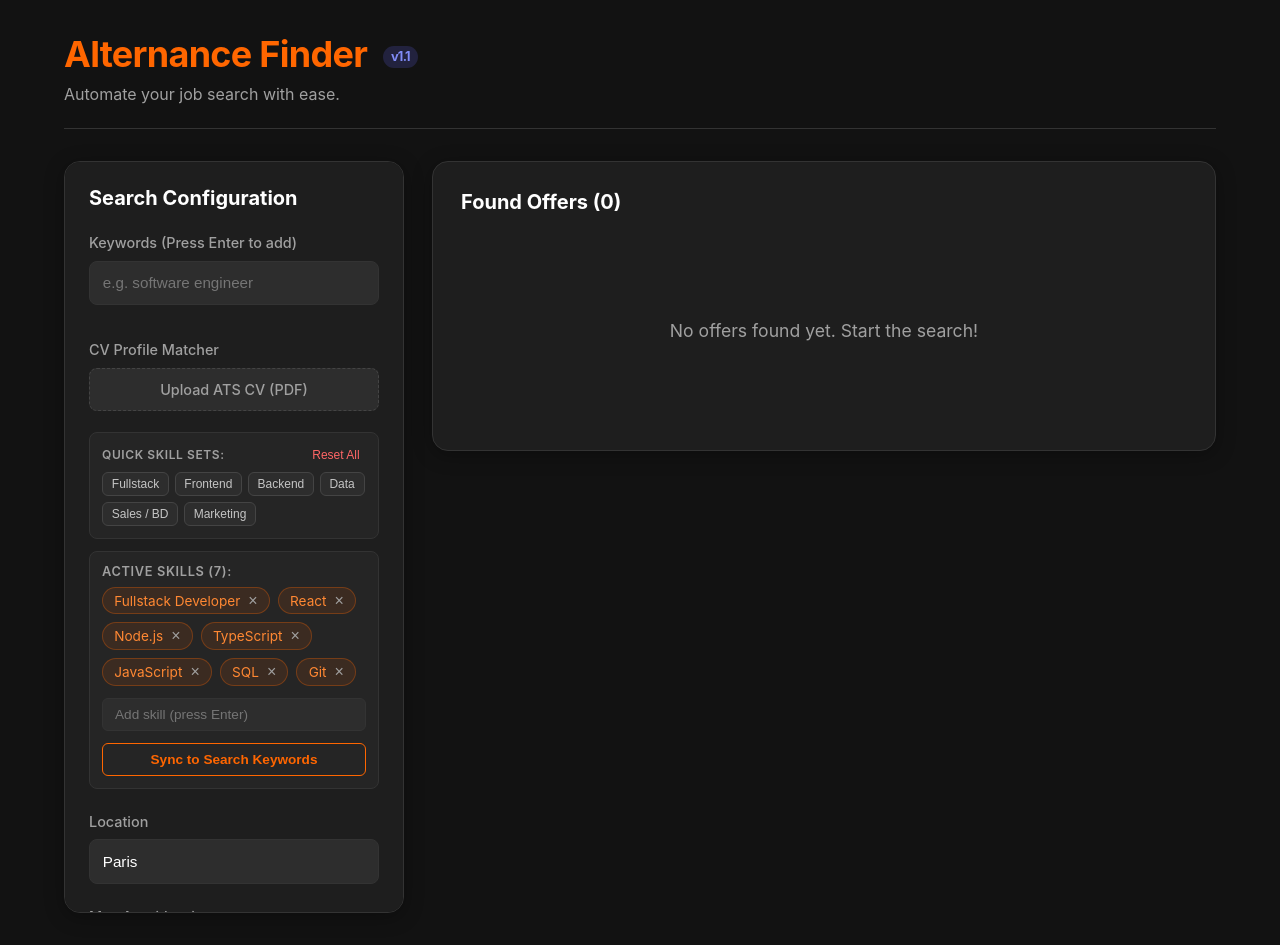
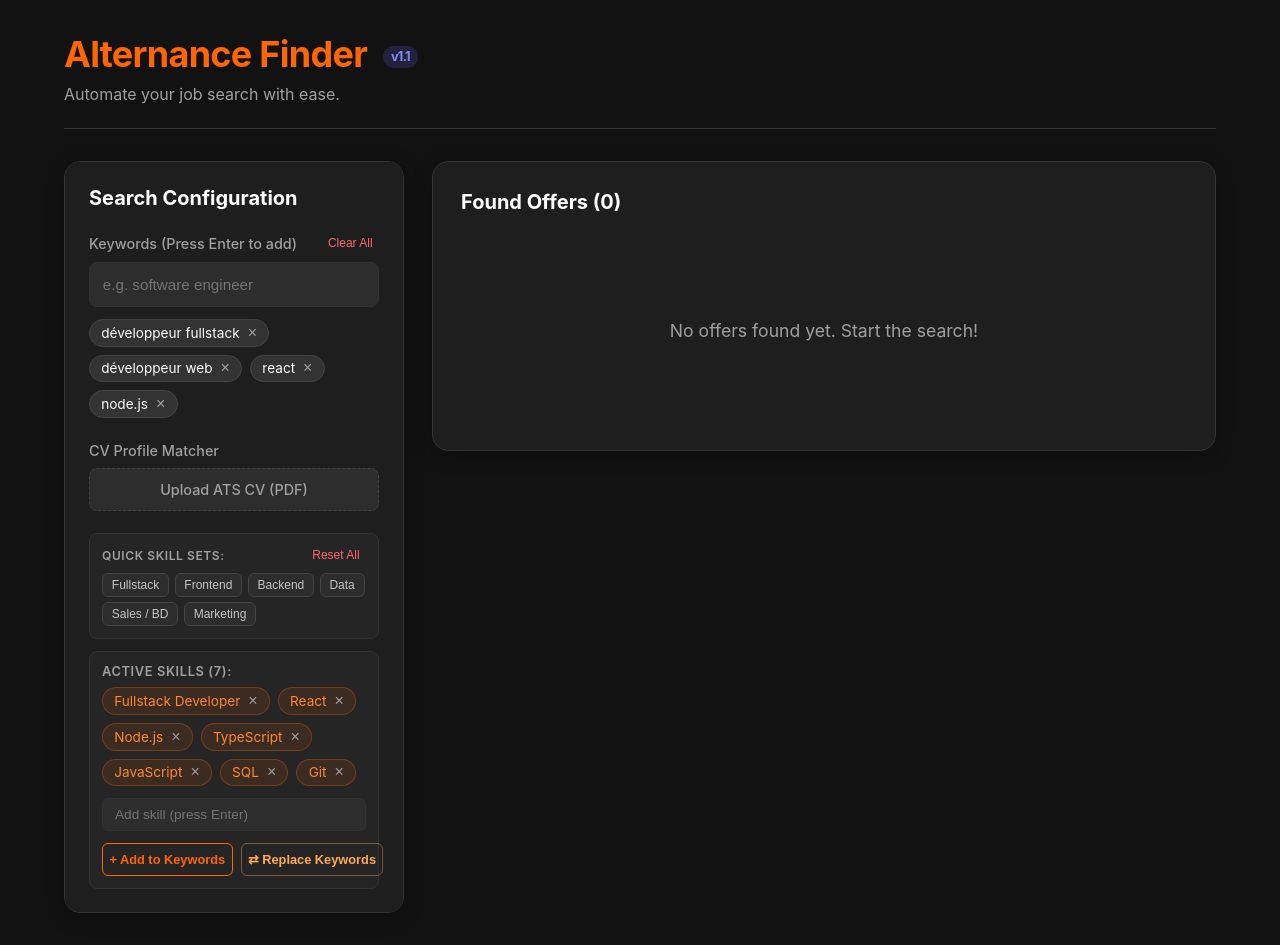
Before and after one commit to IgorLuna10/Alternance-Finder, a React (Vite) app: page / in a window 1280 px wide. Both pictures are taken after a click on the button "Fullstack". Built offline with nearby package versions, Linux system fonts and the light colour scheme.

Commit message:
feat: synchronize search keywords with skill presets, add clear keywords & replace actions

```diff
--- a/src/main.jsx
+++ b/src/main.jsx
@@ -8,31 +8,37 @@ const SKILL_PRESETS = [
   {
     id: "fullstack",
     label: "Fullstack",
+    keywords: ["développeur fullstack", "développeur web", "react", "node.js"],
     skills: ["Fullstack Developer", "React", "Node.js", "TypeScript", "JavaScript", "SQL", "Git"]
   },
   {
     id: "frontend",
     label: "Frontend",
+    keywords: ["développeur frontend", "react", "vue.js", "javascript"],
     skills: ["Frontend Developer", "React", "Vue.js", "TypeScript", "JavaScript", "Git"]
   },
   {
     id: "backend",
     label: "Backend",
+    keywords: ["développeur backend", "python", "node.js", "java"],
     skills: ["Backend Developer", "Python", "Node.js", "SQL", "PostgreSQL", "Docker", "Git"]
   },
   {
     id: "data",
     label: "Data",
+    keywords: ["data analyst", "data engineer", "python", "sql"],
     skills: ["Data Analyst", "Python", "SQL", "PostgreSQL", "Machine Learning", "Git"]
   },
   {
     id: "sales",
     label: "Sales / BD",
+    keywords: ["business developer", "commercial", "account manager"],
     skills: ["Commercial", "Business Developer", "CRM", "Sales", "Prospection", "Négociation"]
   },
   {
     id: "marketing",
     label: "Marketing",
+    keywords: ["marketing digital", "communication", "growth marketing"],
     skills: ["Marketing", "Communication", "SEO", "Growth Hacking", "Community Manager"]
   }
 ];
@@ -315,6 +321,13 @@ function App() {
     setStatusMessage("All CV skills reset.");
   };
 
+  const handleClearBoth = () => {
+    setCvSkills([]);
+    setKeywords([]);
+    setShowConfirmResetSkills(false);
+    setStatusMessage("All CV skills and search keywords cleared.");
+  };
+
   const handleResetToCv = () => {
     if (lastExtractedSkills && lastExtractedSkills.length > 0) {
       setCvSkills([...lastExtractedSkills]);
@@ -325,8 +338,11 @@ function App() {
 
   const applySkillPreset = (preset) => {
     setCvSkills([...preset.skills]);
+    if (preset.keywords && preset.keywords.length > 0) {
+      setKeywords([...preset.keywords]);
+    }
     setShowConfirmResetSkills(false);
-    setStatusMessage(`Loaded '${preset.label}' skill set (${preset.skills.length} skills).`);
+    setStatusMessage(`Loaded '${preset.label}' preset (updated skills & search keywords).`);
   };
 
   const handleRemoveCvFile = () => {
@@ -344,7 +360,16 @@ function App() {
     }
     const newKeywords = Array.from(new Set([...keywords, ...cvSkills]));
     setKeywords(newKeywords);
-    setStatusMessage("Search keywords updated from your CV skills!");
+    setStatusMessage("Search keywords updated with your CV skills!");
+  };
+
+  const handleReplaceKeywordsWithSkills = () => {
+    if (cvSkills.length === 0) {
+      setStatusMessage("No CV skills to sync. Upload a CV or pick a preset first!");
+      return;
+    }
+    setKeywords([...cvSkills]);
+    setStatusMessage(`Search keywords replaced with your ${cvSkills.length} CV skills!`);
   };
 
   const addSkill = (e) => {
@@ -495,7 +520,18 @@ function App() {
           <h2>Search Configuration</h2>
 
           <div className="form-group">
-            <label>Keywords (Press Enter to add)</label>
+            <div className="keywords-header">
+              <label>Keywords (Press Enter to add)</label>
+              {keywords.length > 0 && (
+                <button
+                  onClick={() => { setKeywords([]); setStatusMessage("Search keywords cleared."); }}
+                  className="btn-text-action btn-text-danger"
+                  title="Clear all search keywords"
+                >
+                  Clear All
+                </button>
+              )}
+            </div>
             <input
               type="text"
               value={keywordInput}
@@ -541,18 +577,19 @@ function App() {
             <div className="cv-presets-section">
               <div className="cv-presets-header">
                 <span className="cv-presets-title">Quick Skill Sets:</span>
-                {cvSkills.length > 0 && (
+                {(cvSkills.length > 0 || keywords.length > 0) && (
                   showConfirmResetSkills ? (
                     <div className="reset-confirm-inline">
-                      <span>Clear all?</span>
-                      <button onClick={handleClearAllSkills} className="btn-confirm-mini-yes">Yes</button>
-                      <button onClick={() => setShowConfirmResetSkills(false)} className="btn-confirm-mini-no">No</button>
+                      <span>Reset:</span>
+                      <button onClick={handleClearAllSkills} className="btn-confirm-mini-yes" title="Clear CV skills only">Skills</button>
+                      <button onClick={handleClearBoth} className="btn-confirm-mini-yes" title="Clear both CV skills & search keywords">Both</button>
+                      <button onClick={() => setShowConfirmResetSkills(false)} className="btn-confirm-mini-no">×</button>
                     </div>
                   ) : (
                     <button
                       onClick={() => setShowConfirmResetSkills(true)}
                       className="btn-text-action btn-text-danger"
-                      title="Clear all active skills"
+                      title="Reset skills or keywords"
                     >
                       Reset All
                     </button>
@@ -565,7 +602,7 @@ function App() {
                     key={preset.id}
                     onClick={() => applySkillPreset(preset)}
                     className="btn-preset-pill"
-                    title={`Load ${preset.label} skills: ${preset.skills.join(", ")}`}
+                    title={`Load ${preset.label} skills & search keywords`}
                   >
                     {preset.label}
                   </button>
@@ -605,9 +642,14 @@ function App() {
                     className="input-add-skill"
                   />
                 </div>
-                <button onClick={handleSyncSkillsToKeywords} className="btn-sync-keywords">
-                  Sync to Search Keywords
-                </button>
+                <div className="cv-sync-actions">
+                  <button onClick={handleSyncSkillsToKeywords} className="btn-sync-keywords" title="Add all active CV skills to your search keywords">
+                    + Add to Keywords
+                  </button>
+                  <button onClick={handleReplaceKeywordsWithSkills} className="btn-replace-keywords" title="Replace search keywords with your active CV skills">
+                    ⇄ Replace Keywords
+                  </button>
+                </div>
               </div>
             ) : (
               <div className="cv-skills-empty-notice">
--- a/src/styles.css
+++ b/src/styles.css
@@ -107,6 +107,17 @@ h2 {
 
 .form-group {
   margin-bottom: 1.5rem;
+}
+
+.keywords-header {
+  display: flex;
+  justify-content: space-between;
+  align-items: center;
+  margin-bottom: 0.6rem;
+}
+
+.keywords-header label {
+  margin-bottom: 0 !important;
 }
 
 .form-group label {
@@ -790,21 +801,44 @@ input:checked + .slider:before {
   border-radius: 6px !important;
 }
 
+.cv-sync-actions {
+  display: flex;
+  gap: 0.5rem;
+  margin-top: 0.75rem;
+}
+
+.btn-sync-keywords, .btn-replace-keywords {
+  flex: 1;
+  padding: 0.5rem 0.4rem;
+  border-radius: 6px;
+  font-size: 0.8rem;
+  font-weight: 600;
+  cursor: pointer;
+  transition: all 0.2s;
+  text-align: center;
+  white-space: nowrap;
+}
+
 .btn-sync-keywords {
-  width: 100%;
   background: transparent;
   color: var(--brand-color);
   border: 1px solid var(--brand-color);
-  padding: 0.5rem;
-  border-radius: 6px;
-  font-size: 0.85rem;
-  font-weight: 600;
-  cursor: pointer;
-  transition: all 0.2s;
 }
 
 .btn-sync-keywords:hover {
   background: var(--brand-color);
+  color: white;
+}
+
+.btn-replace-keywords {
+  background: transparent;
+  color: #ffaa55;
+  border: 1px solid rgba(255, 170, 85, 0.4);
+}
+
+.btn-replace-keywords:hover {
+  background: rgba(255, 102, 0, 0.15);
+  border-color: var(--brand-color);
   color: white;
 }
 
```
Also changed, not shown: 1 other file (tests, documents, lock files or other folders).
